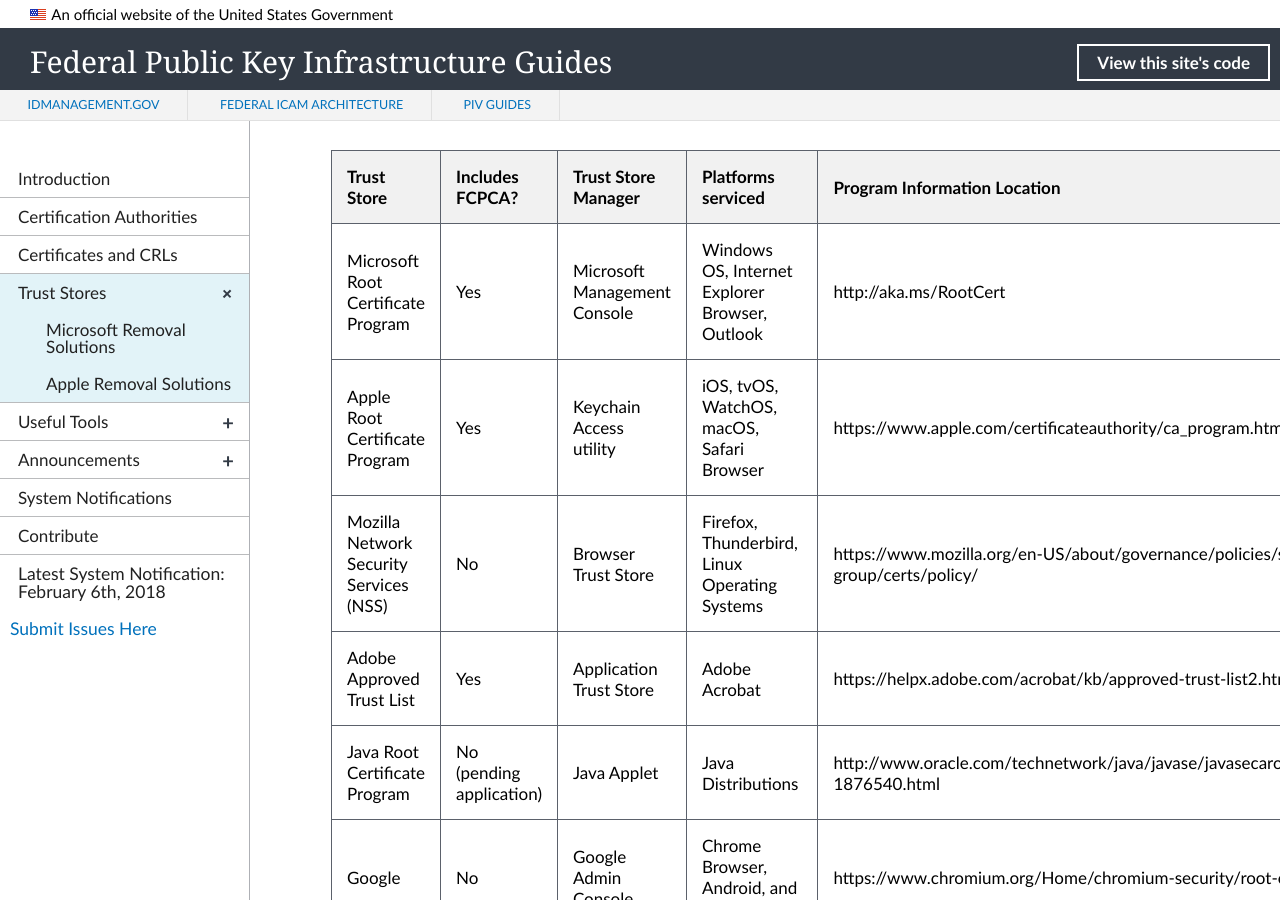
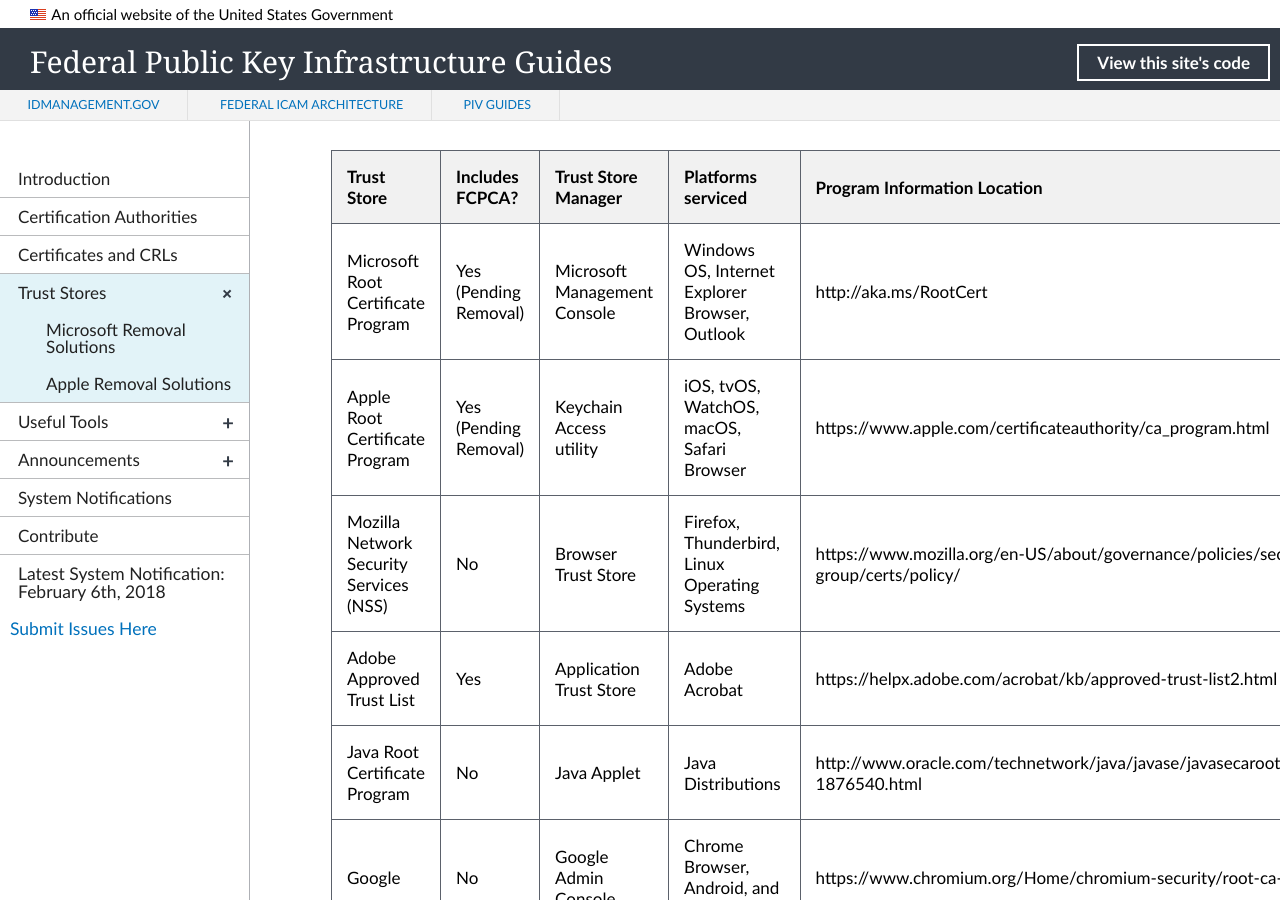
Before and after one commit to GSA/fpki-guides, a Jekyll site: the page built from _truststores/00_index.md, in a window 1280 px wide and 900 px high, scrolled down 993 px. Built offline with Jekyll 4.4.1, drawn with Linux system fonts in a browser that asks for light colours; nearby versions of some CDN libraries; library files that are not in the unit come from our copies.

Commit message:
Updated Trust Store Table
Updated trust store table COMMON pending removal from Microsoft and Apple.

```diff
--- a/_truststores/00_index.md
+++ b/_truststores/00_index.md
@@ -29,11 +29,11 @@
 
 Trust Store|Includes FCPCA?|Trust Store Manager|Platforms serviced|Program Information Location
 ---|---|---|---|---
-Microsoft Root Certificate Program|Yes|Microsoft Management Console|Windows OS, Internet Explorer Browser, Outlook|http://aka.ms/RootCert
-Apple Root Certificate Program|Yes|Keychain Access utility|iOS, tvOS, WatchOS, macOS, Safari Browser|https://www.apple.com/certificateauthority/ca_program.html
-Mozilla Network Security Services (NSS)|No |Browser Trust Store|Firefox, Thunderbird, Linux Operating Systems|https://www.mozilla.org/en-US/about/governance/policies/security-group/certs/policy/
+Microsoft Root Certificate Program|Yes (Pending Removal)|Microsoft Management Console|Windows OS, Internet Explorer Browser, Outlook|http://aka.ms/RootCert
+Apple Root Certificate Program|Yes (Pending Removal)|Keychain Access utility|iOS, tvOS, WatchOS, macOS, Safari Browser|https://www.apple.com/certificateauthority/ca_program.html
+Mozilla Network Security Services (NSS)|No|Browser Trust Store|Firefox, Thunderbird, Linux Operating Systems|https://www.mozilla.org/en-US/about/governance/policies/security-group/certs/policy/
 Adobe Approved Trust List|Yes|Application Trust Store|Adobe Acrobat|https://helpx.adobe.com/acrobat/kb/approved-trust-list2.html
-Java Root Certificate Program|No (pending application)|Java Applet|Java Distributions|http://www.oracle.com/technetwork/java/javase/javasecarootcertsprogram-1876540.html
+Java Root Certificate Program|No|Java Applet|Java Distributions|http://www.oracle.com/technetwork/java/javase/javasecarootcertsprogram-1876540.html
 Google|No|Google Admin Console|Chrome Browser, Android, and ChromiumOS|https://www.chromium.org/Home/chromium-security/root-ca-policy
 Opera|No longer operates its own program and relies upon Mozilla.
 
```
